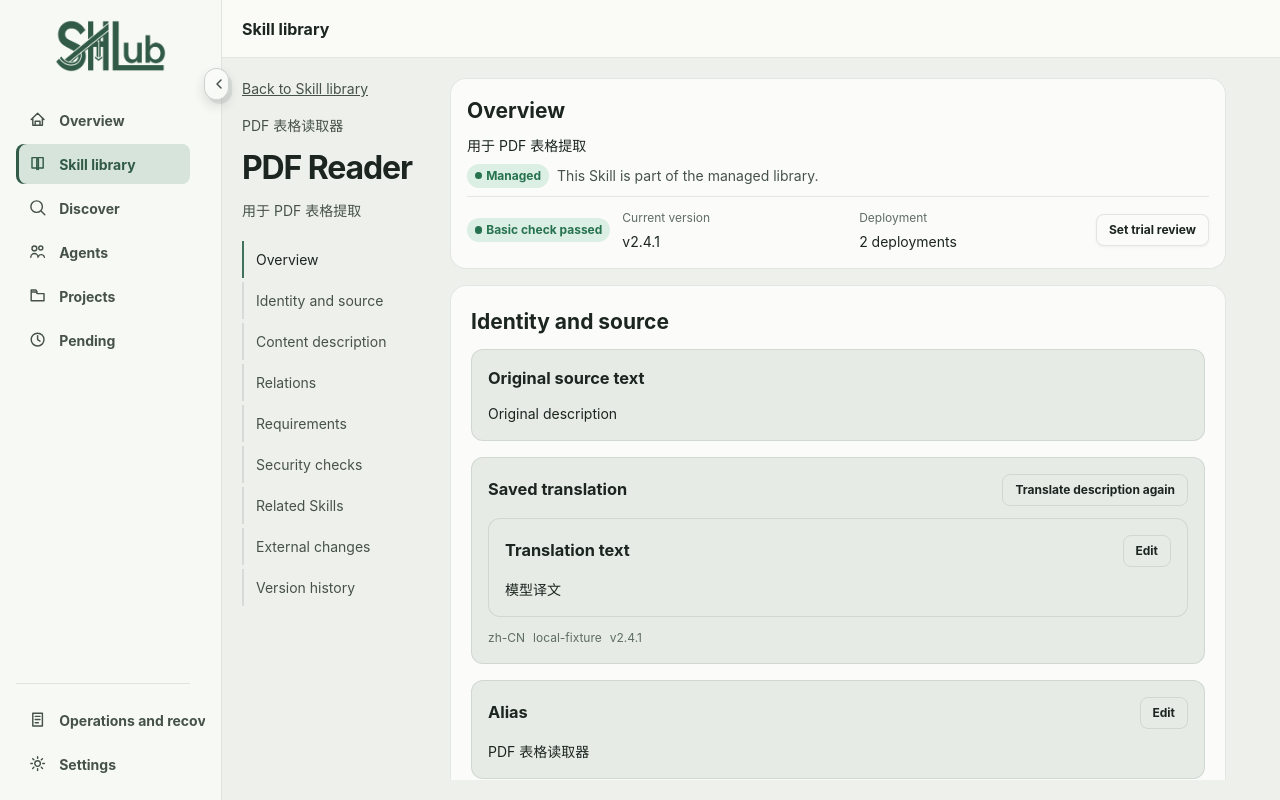
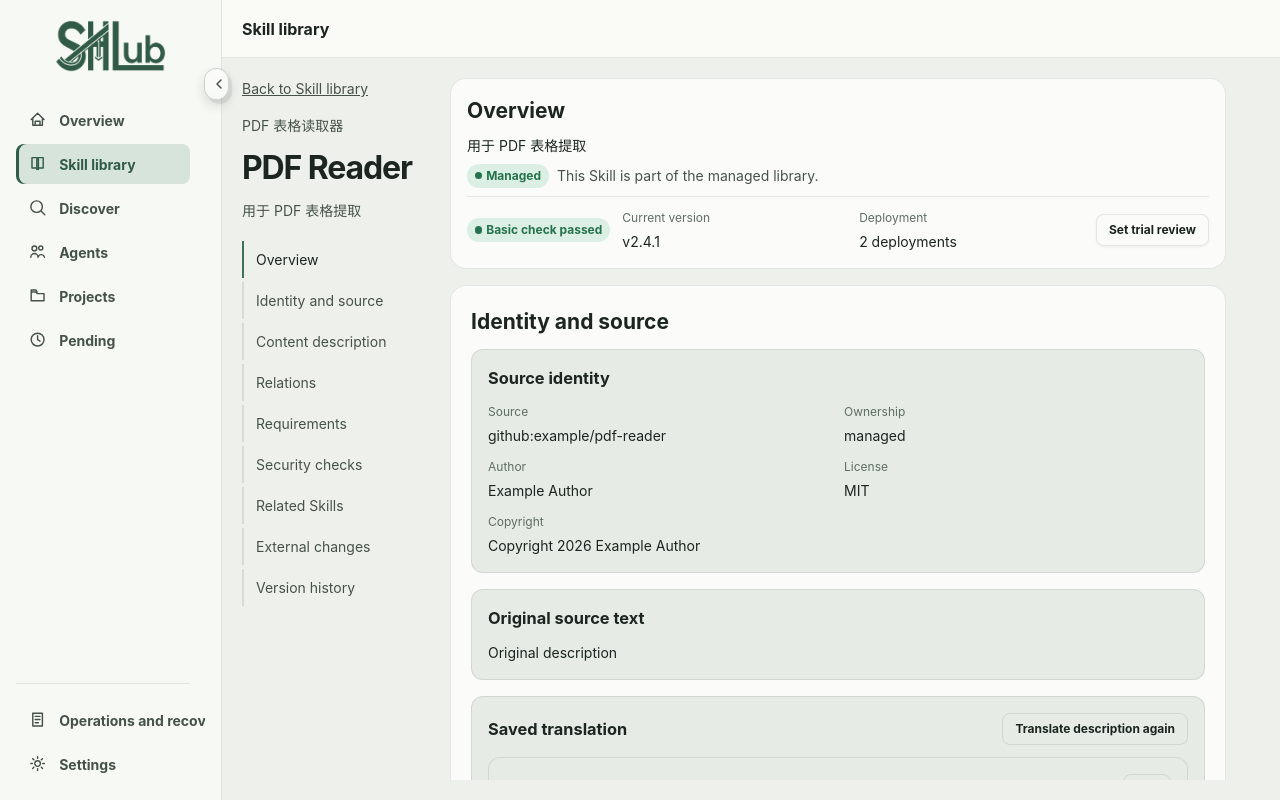
Before and after one commit to crocketc/skill-hub, a React (Vite) app in the folder apps/desktop/: page /__preview/skill-detail/1 in a window 1280 px wide. Built offline with nearby package versions, Linux system fonts and the light colour scheme.

Commit message:
feat: show skill identity and invocation details

```diff
--- a/apps/desktop/src/features/skill-detail/MetadataPanel.tsx
+++ b/apps/desktop/src/features/skill-detail/MetadataPanel.tsx
@@ -156,6 +156,31 @@ export function MetadataPanel({ facade, metadata, skillId }: MetadataPanelProps)
 
   return (
     <div className="sh-metadata-panel">
+      <section className="sh-metadata-panel__facts">
+        <h3>{t("skillDetail.metadata.identityFacts")}</h3>
+        <dl>
+          <div>
+            <dt>{t("skillDetail.metadata.source")}</dt>
+            <dd>{metadata.source ?? t("skillDetail.metadata.empty")}</dd>
+          </div>
+          <div>
+            <dt>{t("skillDetail.metadata.ownership")}</dt>
+            <dd>{metadata.ownership ?? t("skillDetail.metadata.empty")}</dd>
+          </div>
+          <div>
+            <dt>{t("skillDetail.metadata.author")}</dt>
+            <dd>{metadata.author ?? t("skillDetail.metadata.empty")}</dd>
+          </div>
+          <div>
+            <dt>{t("skillDetail.metadata.license")}</dt>
+            <dd>{metadata.license ?? t("skillDetail.metadata.empty")}</dd>
+          </div>
+          <div>
+            <dt>{t("skillDetail.metadata.copyright")}</dt>
+            <dd>{metadata.copyright ?? t("skillDetail.metadata.empty")}</dd>
+          </div>
+        </dl>
+      </section>
       <section>
         <h3>{t("skillDetail.metadata.originalDescription")}</h3>
         <p>{metadata.originalDescription ?? t("skillDetail.metadata.empty")}</p>
--- a/apps/desktop/src/features/skill-detail/RequirementsPanel.tsx
+++ b/apps/desktop/src/features/skill-detail/RequirementsPanel.tsx
@@ -1,10 +1,19 @@
 import { useTranslation } from "react-i18next";
 import type { SkillRequirementFact } from "./api";
 
-export function RequirementsPanel({ requirements }: { requirements: SkillRequirementFact[] }) {
+interface RequirementsPanelProps {
+  invocation?: string;
+  requirements: SkillRequirementFact[];
+}
+
+export function RequirementsPanel({ invocation, requirements }: RequirementsPanelProps) {
   const { t } = useTranslation();
   return (
     <div className="sh-detail-requirements">
+      <section className="sh-detail-requirements__invocation">
+        <h3>{t("skillDetail.requirements.invocation")}</h3>
+        <p>{invocation || t("skillDetail.requirements.empty")}</p>
+      </section>
       {requirements.map((requirement) => (
         <article key={requirement.id}>
           <h3>{requirement.name}</h3>
--- a/apps/desktop/src/features/skill-detail/SkillDetailPage.tsx
+++ b/apps/desktop/src/features/skill-detail/SkillDetailPage.tsx
@@ -134,7 +134,10 @@ export function SkillDetailPage({
                 ) : relationsQuery.data ? <RelationsPanel relations={relationsQuery.data} /> : null
               ) : null}
               {section === "requirements" && requirementsQuery.data ? (
-                <RequirementsPanel requirements={requirementsQuery.data} />
+                <RequirementsPanel
+                  invocation={metadataQuery.data?.invocation}
+                  requirements={requirementsQuery.data}
+                />
               ) : null}
               {section === "security" ? <SecurityEvidence summary={summaryQuery.data} /> : null}
               {section === "connections" && insightsQuery.data ? (
--- a/apps/desktop/src/features/skill-detail/api.ts
+++ b/apps/desktop/src/features/skill-detail/api.ts
@@ -37,6 +37,7 @@ export interface SkillMetadata {
   alias?: string;
   author?: string;
   copyright?: string;
+  invocation?: string;
   license?: string;
   note?: string;
   originalDescription?: string;
--- a/apps/desktop/src/features/skill-detail/testFixtures.ts
+++ b/apps/desktop/src/features/skill-detail/testFixtures.ts
@@ -83,6 +83,7 @@ export function detailFixture(
       alias: "PDF 表格读取器",
       author: "Example Author",
       copyright: "Copyright 2026 Example Author",
+      invocation: "pdf-reader <file>",
       license: "MIT",
       note: "用于 PDF 表格提取",
       originalDescription: "Original description",
--- a/apps/desktop/src/i18n/en-US/common.json
+++ b/apps/desktop/src/i18n/en-US/common.json
@@ -592,7 +592,9 @@
       "retry": "Retry relations"
     },
     "requirements": {
-      "declaredOnly": "Declared by the Skill only; SkillHub has not installed or verified it."
+      "declaredOnly": "Declared by the Skill only; SkillHub has not installed or verified it.",
+      "empty": "No invocation declared",
+      "invocation": "Invocation"
     },
     "lifecycle": {
       "active": "Managed",
@@ -607,17 +609,23 @@
     },
     "metadata": {
       "alias": "Alias",
+      "author": "Author",
       "confirmRetranslate": "Replace translation",
+      "copyright": "Copyright",
       "edit": "Edit {{label}}",
       "editAction": "Edit",
       "empty": "Not provided",
+      "identityFacts": "Source identity",
+      "license": "License",
       "note": "My note",
+      "ownership": "Ownership",
       "originalDescription": "Original source text",
       "purpose": "My purpose",
       "retranslate": "Translate description again",
       "save": "Save {{label}}",
       "saveAction": "Save",
       "saveError": "Could not save. Your draft is still here.",
+      "source": "Source",
       "stale": "Translation may be outdated",
       "tags": "Tags",
       "tagsHint": "Separate multiple tags with commas",
--- a/apps/desktop/src/i18n/zh-CN/common.json
+++ b/apps/desktop/src/i18n/zh-CN/common.json
@@ -592,7 +592,9 @@
       "retry": "重试关系"
     },
     "requirements": {
-      "declaredOnly": "仅来自 Skill 声明，SkillHub 未安装或验证"
+      "declaredOnly": "仅来自 Skill 声明，SkillHub 未安装或验证",
+      "empty": "未声明调用方式",
+      "invocation": "调用方式"
     },
     "lifecycle": {
       "active": "正式管理",
@@ -607,17 +609,23 @@
     },
     "metadata": {
       "alias": "别名",
+      "author": "作者",
       "confirmRetranslate": "替换译文",
+      "copyright": "版权",
       "edit": "编辑{{label}}",
       "editAction": "编辑",
       "empty": "未填写",
+      "identityFacts": "来源身份",
+      "license": "许可证",
       "note": "我的备注",
+      "ownership": "归属",
       "originalDescription": "原始描述",
       "purpose": "我的用途说明",
       "retranslate": "重新翻译描述",
       "save": "保存{{label}}",
       "saveAction": "保存",
       "saveError": "未能保存，草稿已保留。",
+      "source": "来源",
       "stale": "译文可能已过期",
       "tags": "标签",
       "tagsHint": "多个标签请用逗号分隔",
--- a/apps/desktop/src/styles/base.css
+++ b/apps/desktop/src/styles/base.css
@@ -1160,6 +1160,23 @@ a {
   gap: var(--space-4);
 }
 
+.sh-metadata-panel__facts dl {
+  display: grid;
+  gap: var(--space-3);
+  grid-template-columns: repeat(2, minmax(0, 1fr));
+  margin: 0;
+}
+
+.sh-metadata-panel__facts dt {
+  color: var(--color-text-muted);
+  font-size: var(--font-size-xs);
+}
+
+.sh-metadata-panel__facts dd {
+  margin: var(--space-1) 0 0;
+  overflow-wrap: anywhere;
+}
+
 .sh-metadata-panel > section,
 .sh-metadata-panel__editable {
   background: var(--color-surface-muted);
@@ -1283,6 +1300,7 @@ a {
 }
 
 .sh-detail-relations > section,
+.sh-detail-requirements > section,
 .sh-detail-requirements article {
   background: var(--color-surface-muted);
   border: 1px solid var(--color-border);
@@ -1298,6 +1316,10 @@ a {
 .sh-detail-insights p,
 .sh-detail-insights ul {
   margin: 0;
+}
+
+.sh-detail-requirements__invocation p {
+  color: var(--color-text-secondary);
 }
 
 .sh-detail-relations ul,
```
Also changed, not shown: 2 other files (tests, documents, lock files or other folders).
